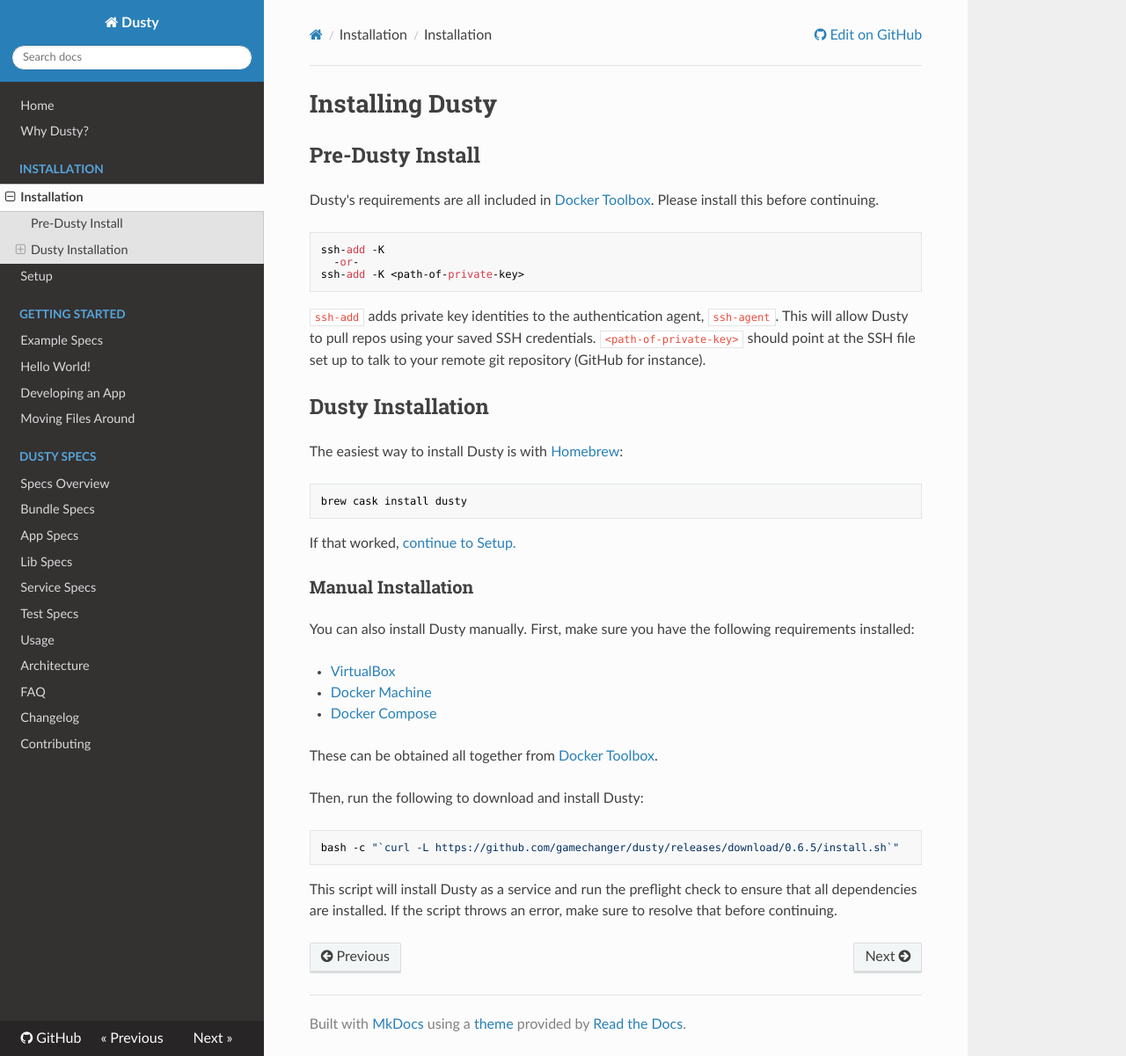
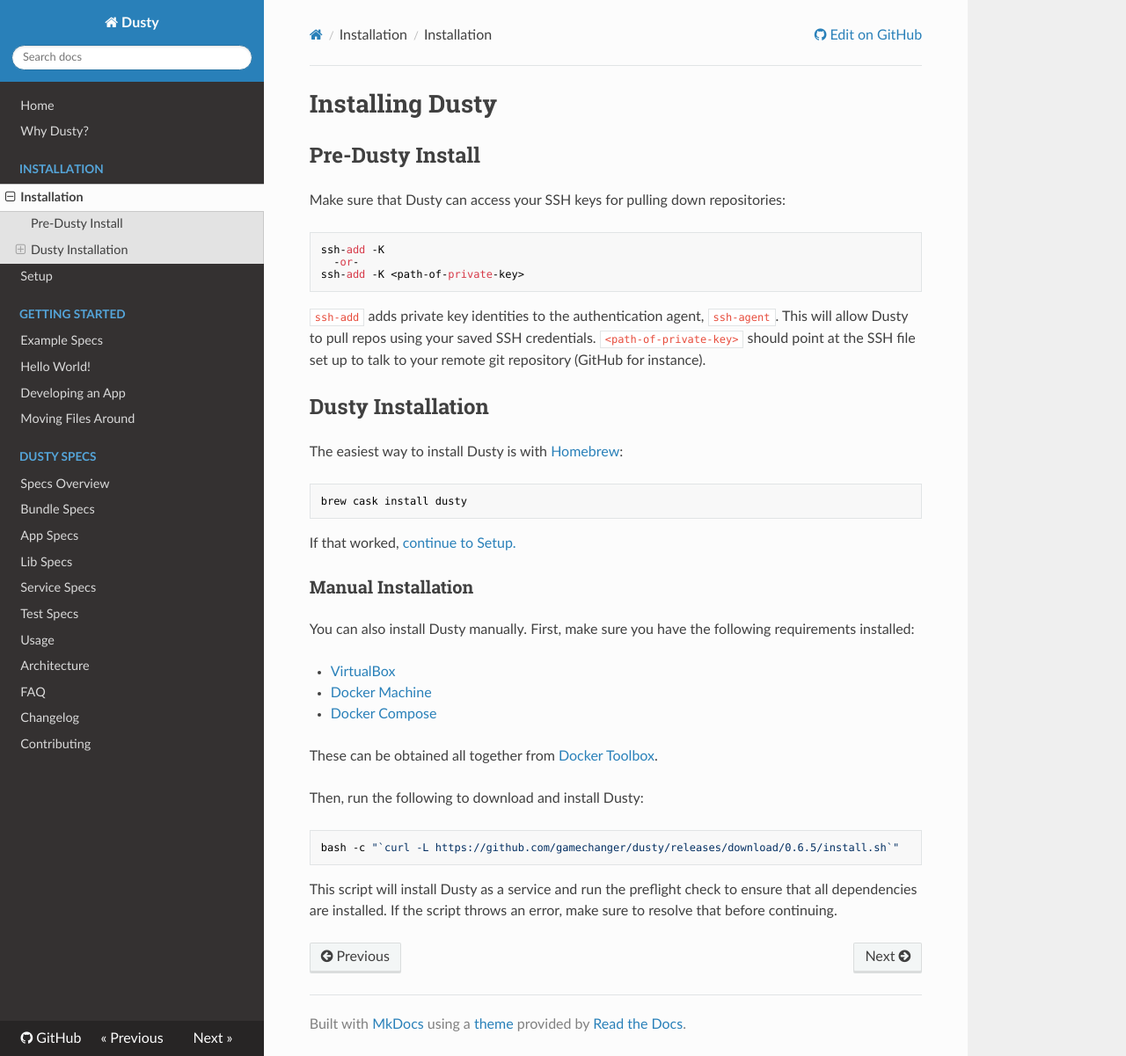
Before and after one commit to gamechanger/dusty, an MkDocs documentation site: the page built from docs/installation.md, in a window 1280 px wide and 1201 px high. Shown: the whole window at 88% size. Built offline with MkDocs 1.6.1, drawn with Linux system fonts in a browser that asks for light colours; nearby versions of some CDN libraries; old or Windows-style settings are respelled for this version of MkDocs.

Commit message:
Missed a spot while reorganizing Installation docs

````diff
--- a/docs/installation.md
+++ b/docs/installation.md
@@ -2,8 +2,7 @@
 
 ## Pre-Dusty Install
 
-Dusty's requirements are all included in [Docker Toolbox](https://www.docker.com/toolbox).
-Please install this before continuing.
+Make sure that Dusty can access your SSH keys for pulling down repositories:
 
 ```
 ssh-add -K
````
